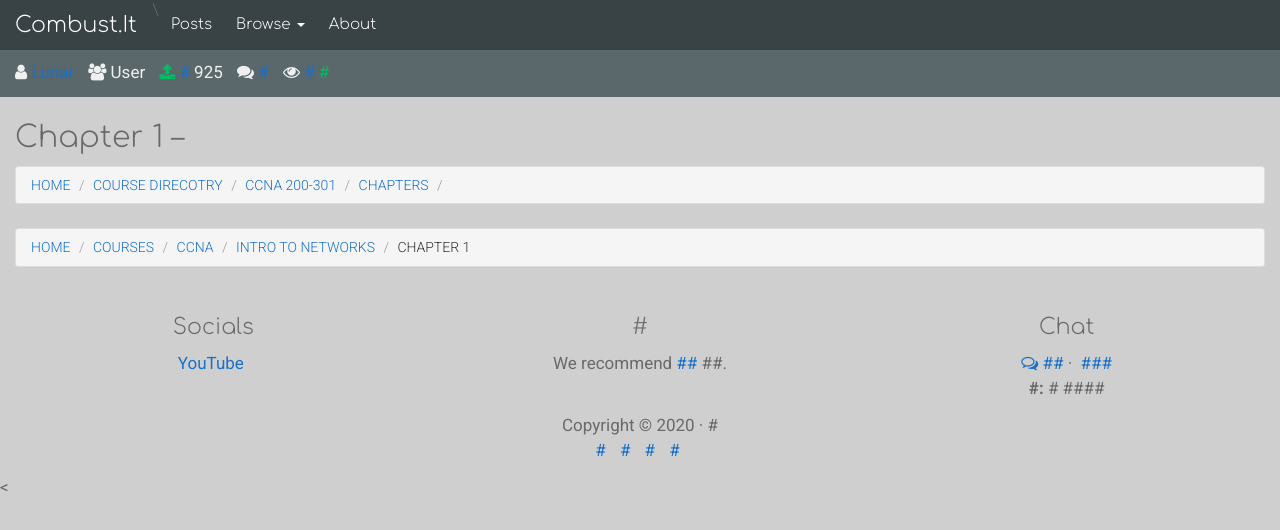
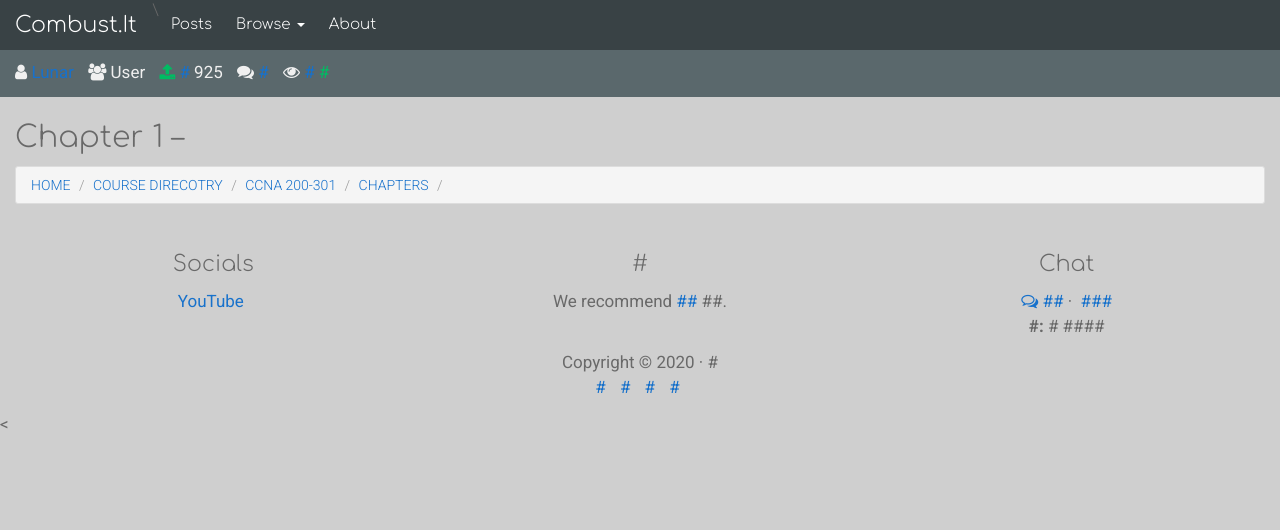
Before and after one commit to lunarcontrol/combust.it, a Jekyll site: the page built from course/ccna-200-301/intro-to-networks/1/index.md, in a window 1280 px wide. Shown: the top 530 px of the page. Built offline with Jekyll 4.4.1, drawn with Linux system fonts in a browser that asks for light colours; nearby versions of some CDN libraries; library files that are not in the unit come from our copies.

Commit message:
Update index.md

```diff
--- a/course/ccna-200-301/intro-to-networks/1/index.md
+++ b/course/ccna-200-301/intro-to-networks/1/index.md
@@ -2,12 +2,3 @@
 layout: page
 title: Chapter 1
 ---
-<nav aria-label="breadcrumb">
-  <ol class="breadcrumb">
-    <li class="breadcrumb-item"><a href="../../../../">Home</a></li>
-    <li class="breadcrumb-item"><a href="../../../">Courses</a></li>
-    <li class="breadcrumb-item"><a href="../../">CCNA</a></li>
-    <li class="breadcrumb-item"><a href="../">Intro to Networks</a></li>
-    <li class="breadcrumb-item active" aria-current="page">Chapter 1</li>
-  </ol>
-</nav>
```
